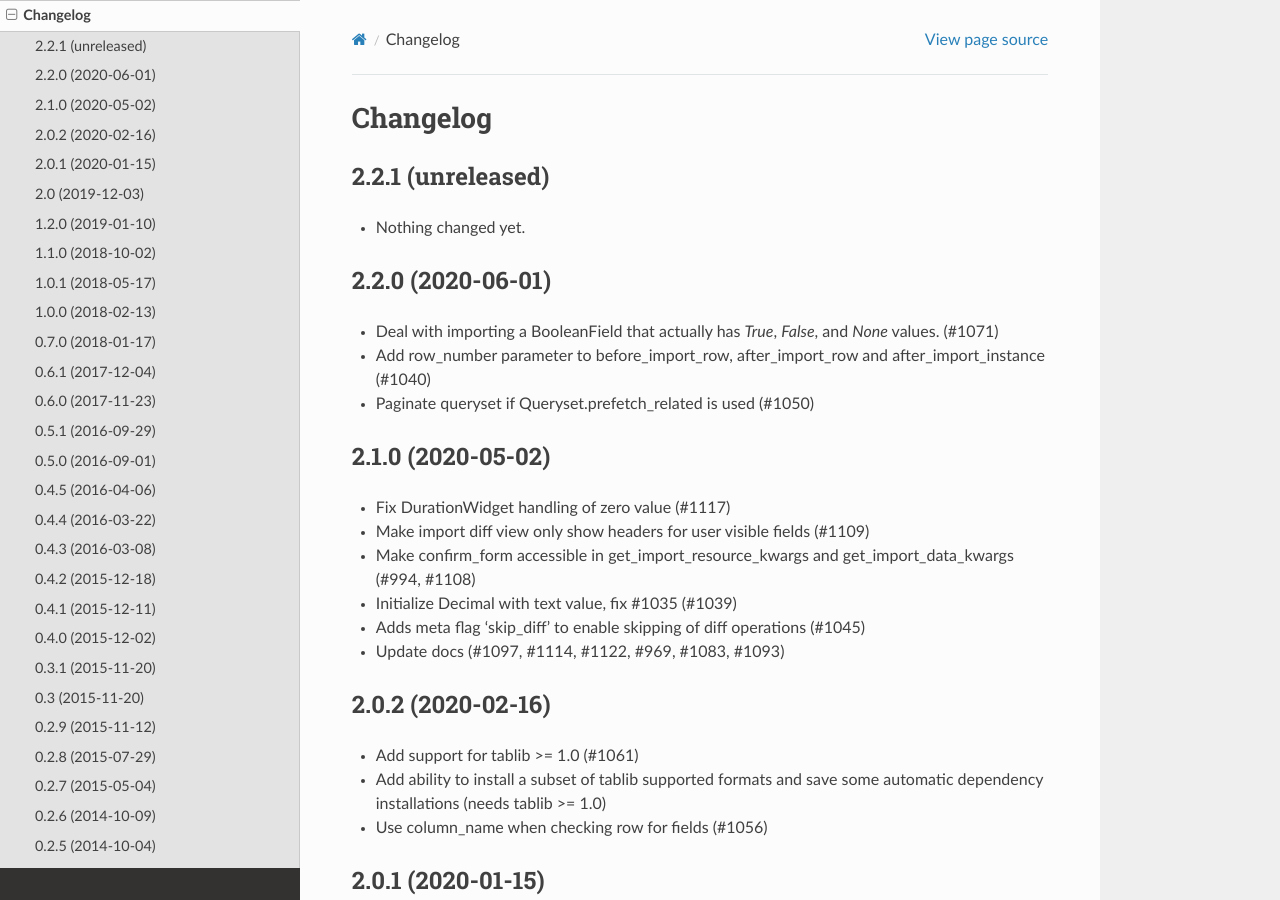
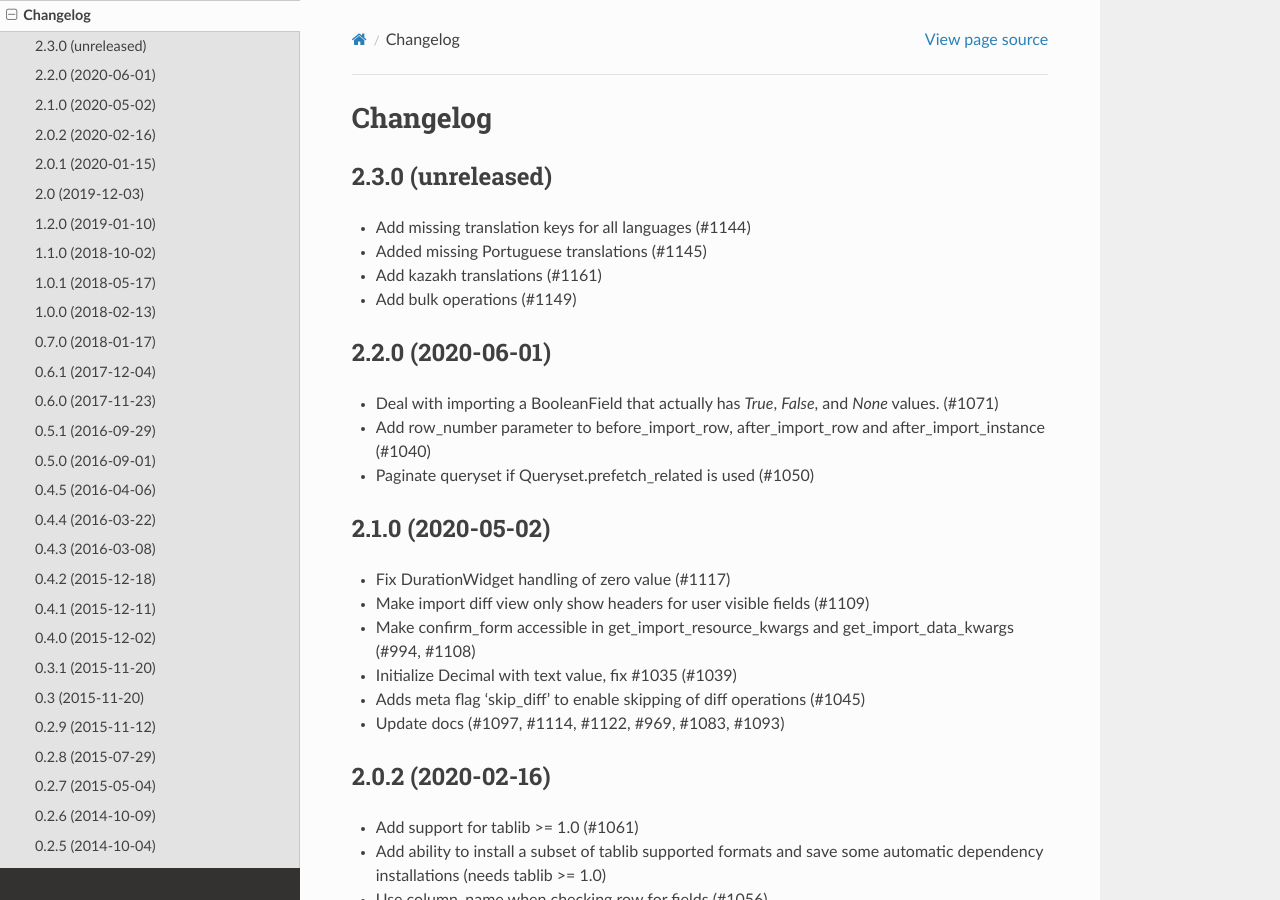
Before and after one commit to django-import-export/django-import-export, a Sphinx documentation site: the page built from docs/changelog.rst, in a window 1280 px wide and 900 px high. Built offline with Sphinx 7.4.7 and the Read the Docs theme 2.0.0, drawn with Linux system fonts in a browser that asks for light colours.

Commit message:
Update changelog for 2.3.0

```diff
--- a/docs/changelog.rst
+++ b/docs/changelog.rst
@@ -2,11 +2,13 @@ Changelog
 =========
 
 
-2.2.1 (unreleased)
+2.3.0 (unreleased)
 ------------------
 
-- Nothing changed yet.
-
+- Add missing translation keys for all languages (#1144)
+- Added missing Portuguese translations (#1145)
+- Add kazakh translations (#1161)
+- Add bulk operations (#1149)
 
 2.2.0 (2020-06-01)
 ------------------
```
